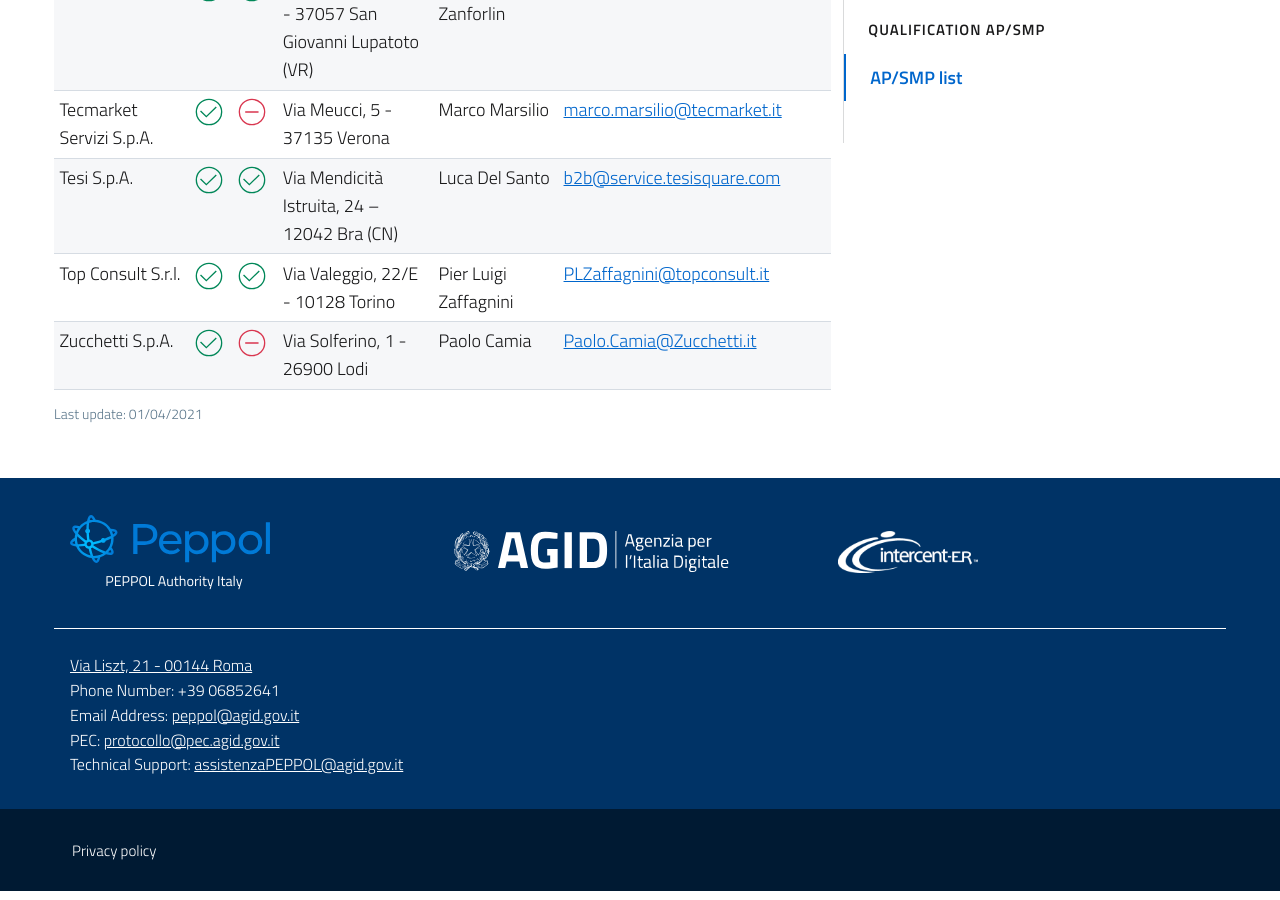
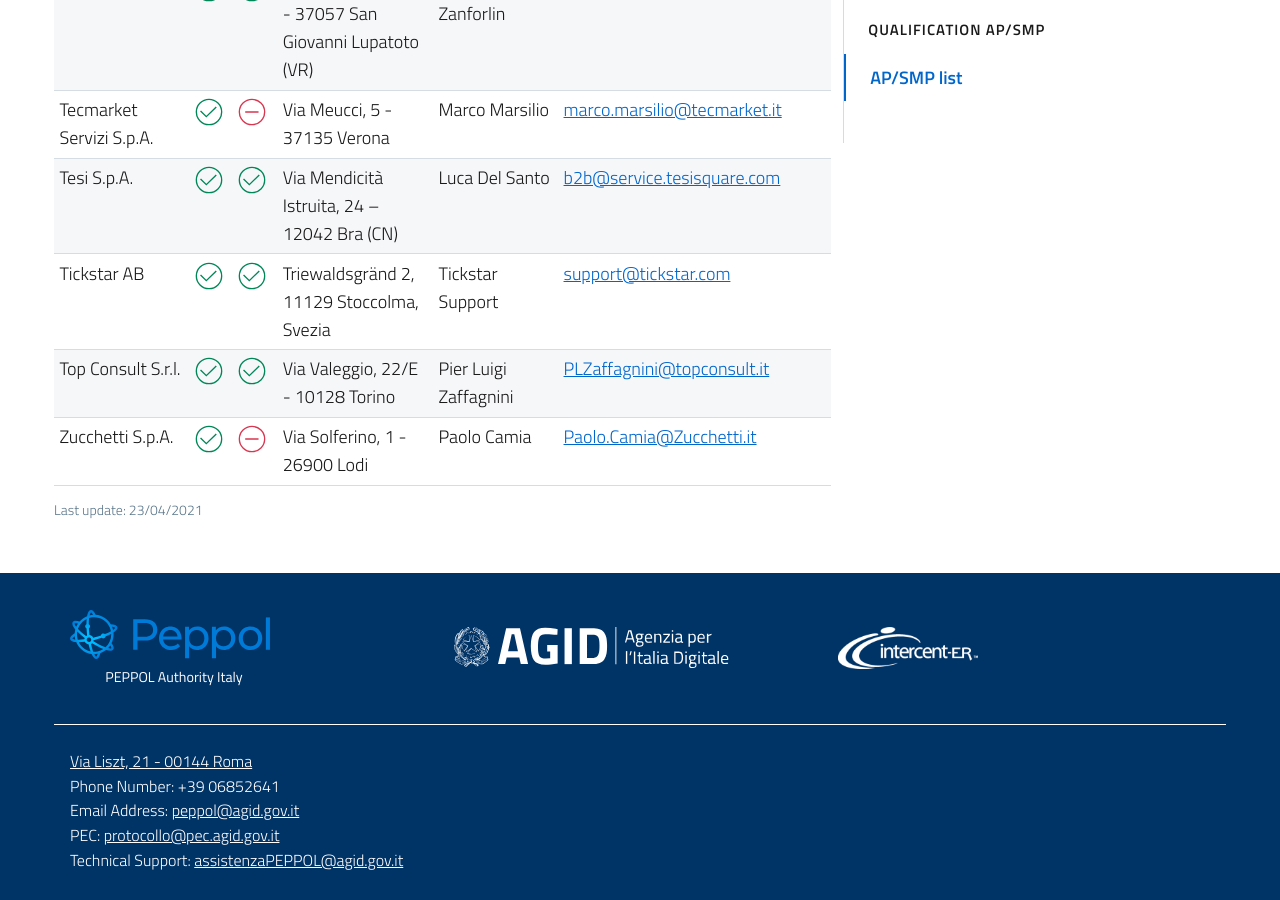
Before and after one commit to realeroberto/peppol.agid.gov.it, a Jekyll site: the page built from en/qualification-ap-smp/ap-smp-list.md, in a window 1280 px wide and 900 px high, scrolled down 2931 px. Built offline with Jekyll 4.4.1, drawn with Linux system fonts in a browser that asks for light colours; comment, search, counter and statistics services are not loaded.

Commit message:
Update AP/SMP list.

```diff
--- a/_data/ap-smp-list.yml
+++ b/_data/ap-smp-list.yml
@@ -173,6 +173,12 @@
   registered_office: Via Mendicità Istruita, 24 – 12042 Bra (CN)
   contact_point: Luca Del Santo
   contact_info: b2b@service.tesisquare.com
+- business_name: Tickstar AB
+  ap: true
+  smp: true
+  registered_office: Triewaldsgränd 2, 11129 Stoccolma, Svezia
+  contact_point: Tickstar Support
+  contact_info: support@tickstar.com
 - business_name: Top Consult S.r.l.
   ap: true
   smp: true
--- a/en/qualification-ap-smp/ap-smp-list.md
+++ b/en/qualification-ap-smp/ap-smp-list.md
@@ -6,7 +6,7 @@
 ref: elenco-ap-smp
 order: 5
 child_of_ref: qualificazione-ap-smp
-last_update: 01/04/2021
+last_update: 23/04/2021
 ---
 
 Below you can view the list of PEPPOL Access Point Providers recognized by the Italian PEPPOL Authority.
```
Also changed, not shown: it/qualificazione-ap-smp/elenco-ap-smp.md (+1 -1 lines).
